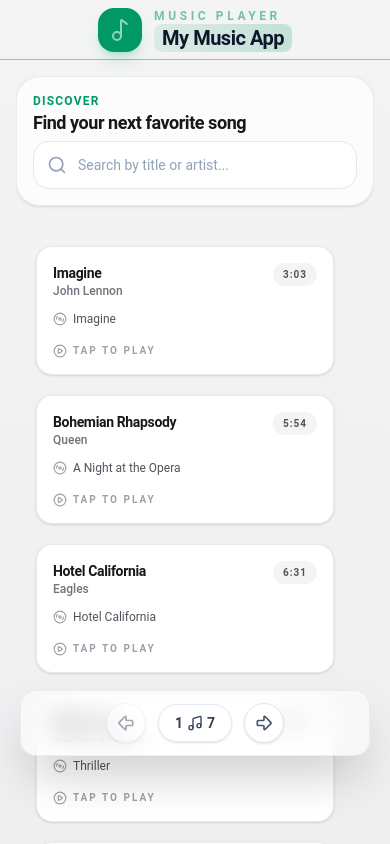
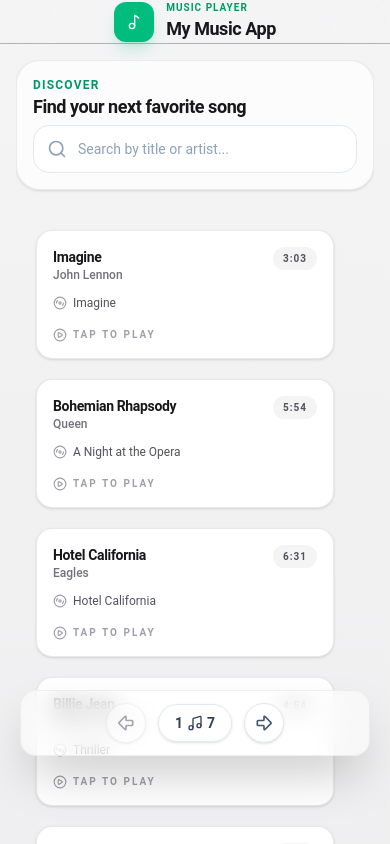
Before and after one commit to matetocoti/music-player, a React (Vite) app: page / in a window 390 px wide. Built offline with nearby package versions, Linux system fonts and the light colour scheme.

Commit message:
refactor(ui): update header and footer styles for better responsiveness; remove unused MyGridContainer styles

```diff
--- a/src/App.css
+++ b/src/App.css
@@ -1,13 +1,10 @@
 header{
   height: var(--header-height);
   display: flex;
-  align-items: center;
-  justify-content: center;
   padding: 0 var(--gutter);
   background: transparent;
   color: var(--text);
   width: 100%;
-
   border: solid 0px var(--muted);
   border-bottom-width: 1px;
 }
@@ -26,3 +23,18 @@ footer{
   border: solid 0px var(--muted);
   border-top-width: 1px;
 }
+
+
+@media (max-width: 768px) {
+  header, footer {
+    padding: 0 var(--gutter-mobile);
+  }
+  header {
+    height: var(--header-height-mobile);
+    justify-content: center;
+    align-items: center;
+  }
+  footer {
+    height: var(--footer-height-mobile);
+  }
+}
--- a/src/components/MyGridContainer/index.tsx
+++ b/src/components/MyGridContainer/index.tsx
@@ -1,21 +1,18 @@
-import { memo, type JSX, type ReactElement } from 'react';
-import SongBox from '../SongBox';
-
-type SongBoxElement = ReactElement<React.ComponentProps<typeof SongBox>, typeof SongBox>;
+import { memo, type JSX, type ReactNode } from 'react';
 
 interface MyGridContainerProps {
-  children?: SongBoxElement | SongBoxElement[];
+  children?: ReactNode;
   className?: string;
 }
 
-const MyGridContainer = ({ children, className }: MyGridContainerProps): JSX.Element => {
+const MyGridContainer = ({ children, className = '' }: MyGridContainerProps): JSX.Element => {
   return (
-    <div className={`grid gap-1 sm:grid-cols-3 md:grid-cols-3 lg:grid-cols-3 xl:grid-cols-3 ${className ?? ''}`.trim()}>
+    <div
+      className={`grid grid-cols-1 gap-1 sm:grid-cols-2 lg:grid-cols-3 xl:grid-cols-4 2xl:grid-cols-4 sm:gap-1 lg:gap-1 ${className}`.trim()}
+    >
       {children}
     </div>
   );
 };
-
 MyGridContainer.displayName = 'MyGridContainer';
-
 export default memo(MyGridContainer);
--- a/src/components/UI/Header/index.tsx
+++ b/src/components/UI/Header/index.tsx
@@ -6,30 +6,33 @@ export interface HeaderProps extends HTMLAttributes<HTMLElement> {
   children?: ReactNode;
 }
 
-const Header = ({ title = "Music-Player", className = "", children, ...props }: HeaderProps) => {
+const Header = ({ title = "My Music App", className = "", children, ...props }: HeaderProps) => {
   return (
     <header
-      className={`bg-black/5 dark:bg-black/10 dark:border-white/10 pointer-events-none ${className}`.trim()}
+      className={`sticky top-0 z-50 w-full border-b border-zinc-200/80 bg-white/80 px-4 py-3 backdrop-blur-xl sm:px-6 sm:py-4 dark:border-zinc-800/80 dark:bg-zinc-950/80 ${className}`.trim()}
       {...props}
     >
-      <div className="mx-auto flex w-full max-w-7xl flex-col items-center justify-between gap-3 sm:flex-row">
-        <div className="flex items-center gap-3">
-          <div className="flex h-11 w-11 items-center justify-center rounded-2xl bg-emerald-600 text-lg font-semibold text-white shadow-lg shadow-emerald-600/20">
-            <Music2 className="h-6 w-6 stroke-2 animate-pulse" />
+      <div className="mx-auto flex w-full max-w-7xl flex-col items-center justify-between gap-4 sm:flex-row">
+        <div className="flex items-center gap-3 sm:gap-4">
+          <div className="flex h-10 w-10 shrink-0 items-center justify-center rounded-xl bg-emerald-500 text-white shadow-lg shadow-emerald-500/20 sm:h-12 sm:w-12 dark:bg-emerald-600 dark:shadow-emerald-900/30">
+            <Music2 className="h-4 w-4 stroke-2 sm:h-6 sm:w-6" aria-hidden="true" />
           </div>
-          <div>
-            <p className="text-xs font-semibold uppercase tracking-[0.3em] text-emerald-600 dark:text-emerald-400 opacity-80 animate-pulse">
+          <div className="flex flex-col justify-center">
+            <p className="text-[10px] font-bold uppercase tracking-widest text-emerald-600 sm:text-xs dark:text-emerald-500">
               Music Player
             </p>
-            <h1 className="text-xl font-semibold tracking-tight text-slate-900 dark:text-white px-2 frame-1 rounded-lg bg-gradient-to-r from-emerald-600/10 to-emerald-600/20 dark:from-emerald-400/10 dark:to-emerald-400/20">
+            <h1 className="text-lg font-bold tracking-tight text-zinc-900 sm:text-xl dark:text-zinc-50">
               {title}
             </h1>
           </div>
         </div>
-        {children}
+        {children && (
+          <div className="flex w-full items-center justify-center sm:w-auto sm:justify-end">
+            {children}
+          </div>
+        )}
       </div>
     </header>
   );
 };
-
 export default memo(Header);
--- a/src/pages/Player/index.tsx
+++ b/src/pages/Player/index.tsx
@@ -175,7 +175,7 @@ const PlayerPage = () => {
 
   return (
     <main className={containerStyle}>
-      <header className="flex shrink-0 items-center justify-between mb-4 width-full">
+      <header className="flex shrink-0 mb-4 width-full">
         <BackButton className="flex-1 px-4 py-2 "/>
       </header>
       <div className="flex flex-1 flex-col items-center justify-center w-full max-w-2xl mx-auto gap-8">
```
Also changed, not shown: src/components/MyGridContainer/MyGridContainer.css (deleted, +0 -18 lines).
